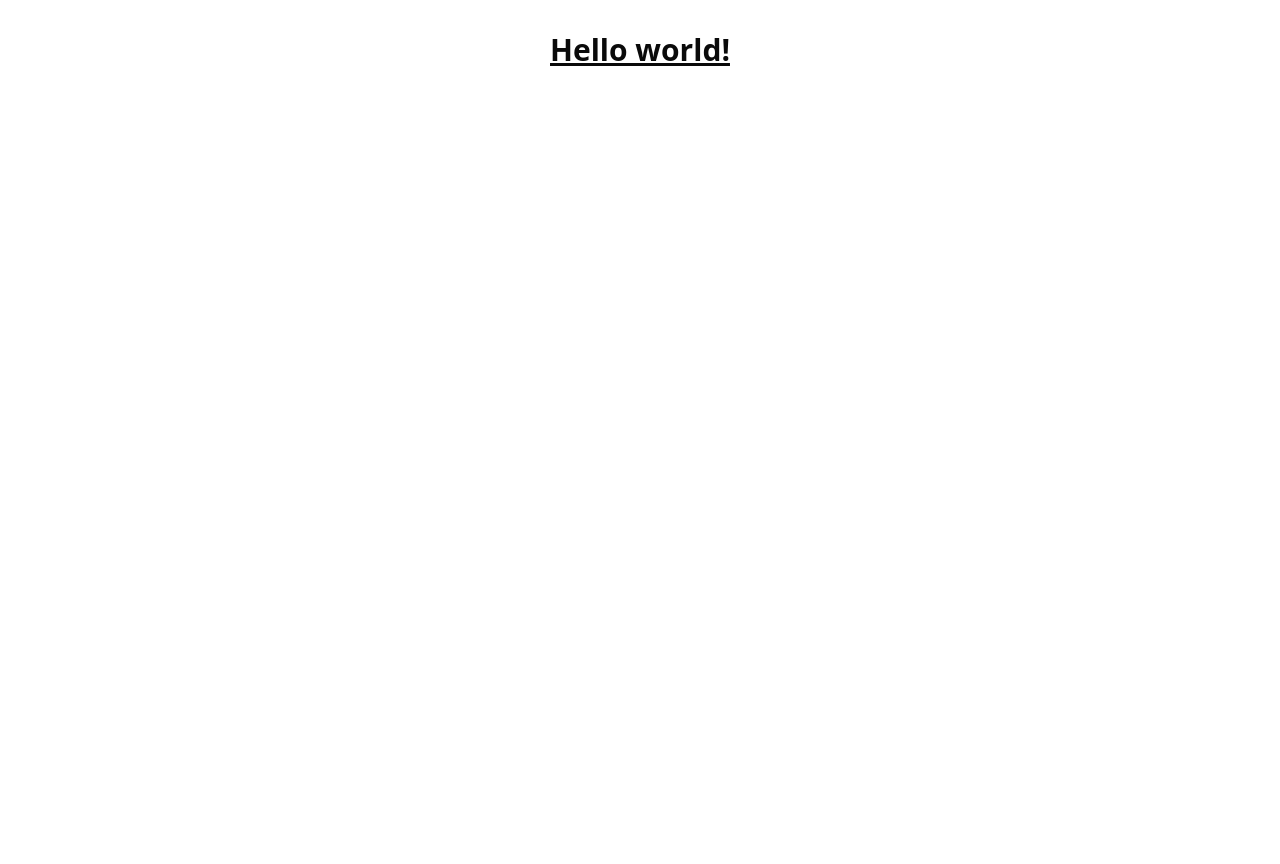
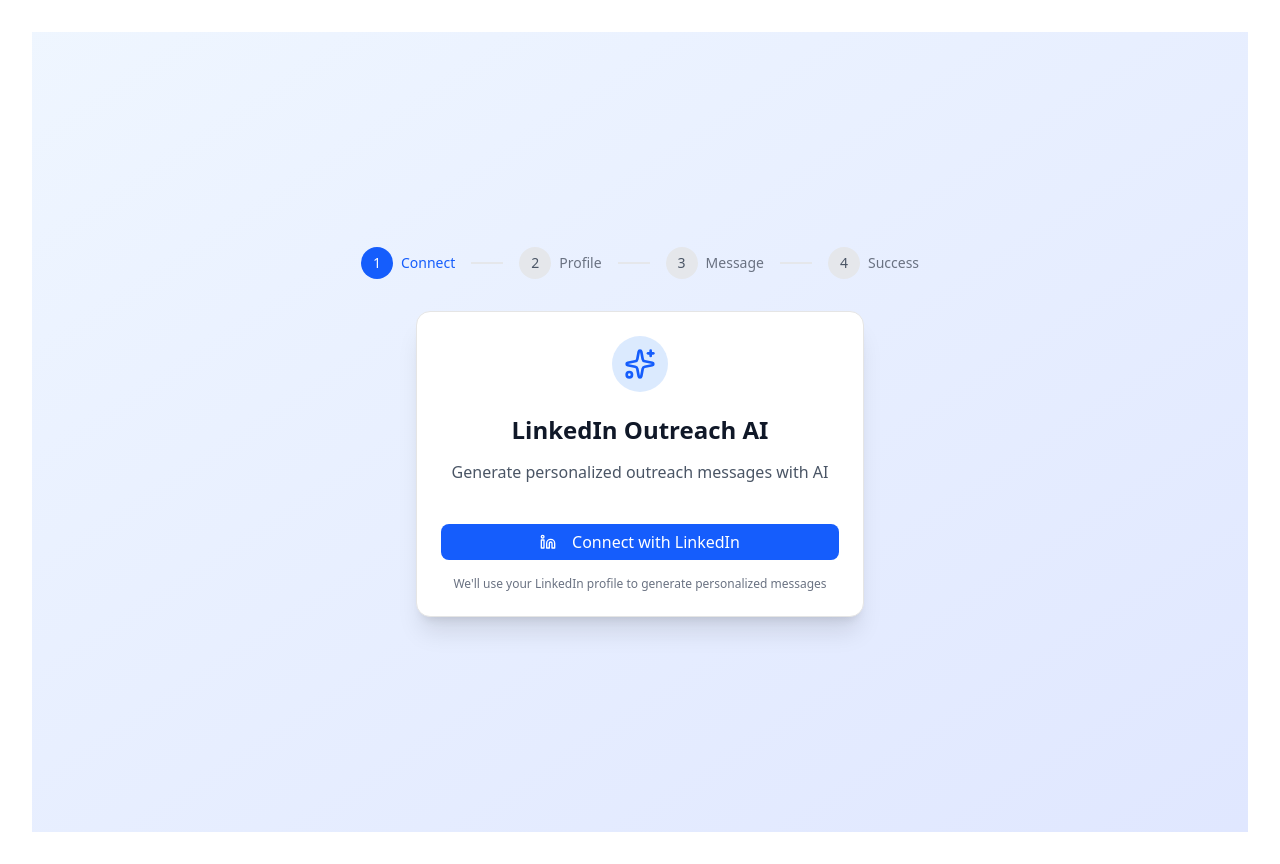
Before and after one commit to shreyansh-21/linkreachgenai, a React (Vite) app in the folder frontend/: page / in a window 1280 px wide. Before the commit the page ends 800 px from the top, so only its background shows below. Built offline with nearby package versions, Linux system fonts and the light colour scheme.

Commit message:
feat: implement LinkedIn outreach tool with multi-step UI and API integration

```diff
--- a/frontend/src/App.jsx
+++ b/frontend/src/App.jsx
@@ -1,14 +1,13 @@
 import { useState } from 'react'
-import reactLogo from './assets/react.svg'
-import viteLogo from '/vite.svg'
 import './App.css'
+import LinkedInOutreachTool from './LinkedInOutreachTool'
 
 function App() {
   const [count, setCount] = useState(0)
 
   return (
     <div>
-      <h1 class="text-3xl font-bold underline">Hello world!</h1>
+      <LinkedInOutreachTool/>
     </div>
   )
 }
--- a/frontend/src/page.jsx
+++ b/frontend/src/LinkedInOutreachTool.jsx
@@ -1,4 +1,3 @@
-"use client"
 
 import { useState, useEffect } from "react"
 import { Linkedin, Copy, Send, CheckCircle, AlertCircle, Loader2, ArrowLeft, Sparkles, User } from "lucide-react"
```
